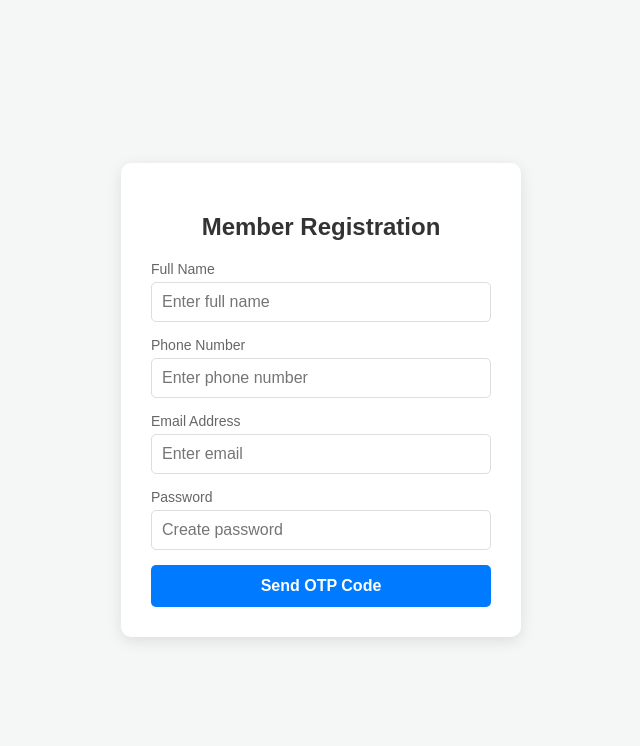
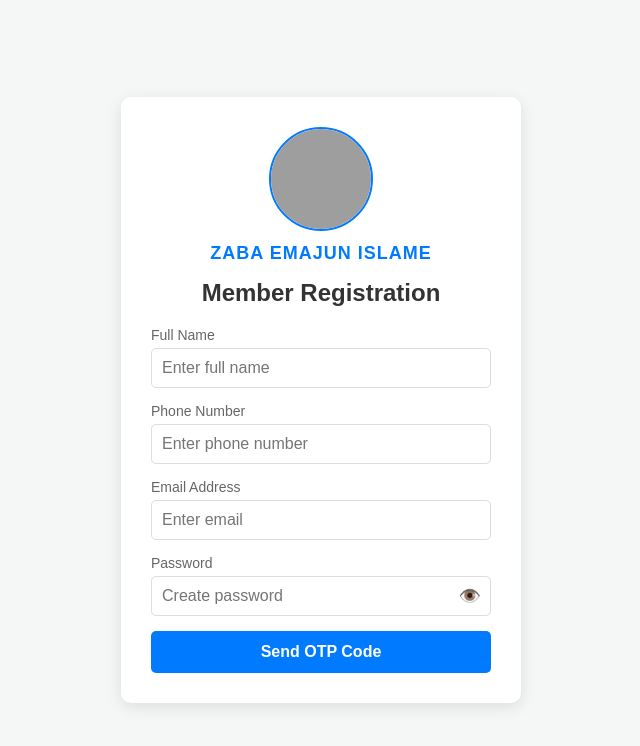
Before and after one commit to zubiremajun/ZABA-EMAJUN-ISLAME-.COM, a plain HTML site: page register.html in a window 1280 px wide. Shown: the whole page, without its empty margins (319-959 px from the left). Drawn offline with nearby package versions, Linux system fonts and the light colour scheme; grey boxes are pictures that could not be loaded.

Commit message:
Enhance registration form with logo and password toggle
Added logo and company name to registration form. Implemented password show/hide feature.

```diff
--- a/register.html
+++ b/register.html
@@ -7,10 +7,19 @@
   <style>
     body { font-family: Arial, sans-serif; background-color: #f4f7f6; display: flex; justify-content: center; align-items: center; height: 100vh; margin: 0; }
     .form-container { background: #fff; padding: 30px; border-radius: 10px; box-shadow: 0 4px 15px rgba(0,0,0,0.1); width: 100%; max-width: 400px; box-sizing: border-box; }
-    .form-container h2 { text-align: center; color: #333; margin-bottom: 20px; }
+    .logo-container { text-align: center; margin-bottom: 15px; }
+    .logo-container img { width: 100px; height: 100px; border-radius: 50%; border: 2px solid #007bff; object-fit: cover; }
+    .company-name { font-size: 18px; font-weight: bold; color: #007bff; margin-top: 8px; text-transform: uppercase; letter-spacing: 1px; }
+    .form-container h2 { text-align: center; color: #333; margin-bottom: 20px; margin-top: 5px; }
     .input-group { margin-bottom: 15px; }
     .input-group label { display: block; margin-bottom: 5px; color: #666; font-size: 14px; }
     .input-group input { width: 100%; padding: 10px; border: 1px solid #ddd; border-radius: 5px; box-sizing: border-box; font-size: 16px; }
+
+    /* Password Field Wrapper for Eye Icon */
+    .password-wrapper { position: relative; display: flex; align-items: center; }
+    .password-wrapper input { padding-right: 40px; }
+    .toggle-password { position: absolute; right: 10px; cursor: pointer; font-size: 18px; user-select: none; }
+
     .btn { width: 100%; padding: 12px; background: #007bff; border: none; color: white; font-size: 16px; border-radius: 5px; cursor: pointer; font-weight: bold; }
     .btn:hover { background: #0056b3; }
     .btn:disabled { background: #cccccc; cursor: not-allowed; }
@@ -24,6 +33,12 @@
 <body>
 
   <div class="form-container">
+    <div class="logo-container">
+      <img src="https://lh3.googleusercontent.com/d/16JqDei6AtMnzPDgZenhBUxrbevlj18fN" alt="Zaba Emajun Islame Logo">
+      <!-- কোম্পানির নাম এখানে লোগোর ঠিক নিচে যোগ করা হয়েছে -->
+      <div class="company-name">ZABA EMAJUN ISLAME</div>
+    </div>
+
     <h2>Member Registration</h2>
 
     <form id="registrationForm">
@@ -41,7 +56,11 @@
       </div>
       <div class="input-group">
         <label for="password">Password</label>
-        <input type="password" id="password" placeholder="Create password" required>
+        <!-- Password Show/Hide Feature Added Here -->
+        <div class="password-wrapper">
+          <input type="password" id="password" placeholder="Create password" required>
+          <span id="togglePasswordBtn" class="toggle-password">👁️</span>
+        </div>
       </div>
       <button type="submit" id="sendOtpBtn" class="btn">Send OTP Code</button>
     </form>
@@ -86,6 +105,18 @@
     let tempUserData = {};
     let countdownInterval = null;
     let isOtpExpired = false;
+
+    // Password Show/Hide JavaScript Logic
+    document.getElementById("togglePasswordBtn").addEventListener("click", function() {
+      const passwordInput = document.getElementById("password");
+      if (passwordInput.type === "password") {
+        passwordInput.type = "text";
+        this.innerText = "🙈";
+      } else {
+        passwordInput.type = "password";
+        this.innerText = "👁️";
+      }
+    });
 
     // Function to Send Email via EmailJS
     function sendOTP() {
```
